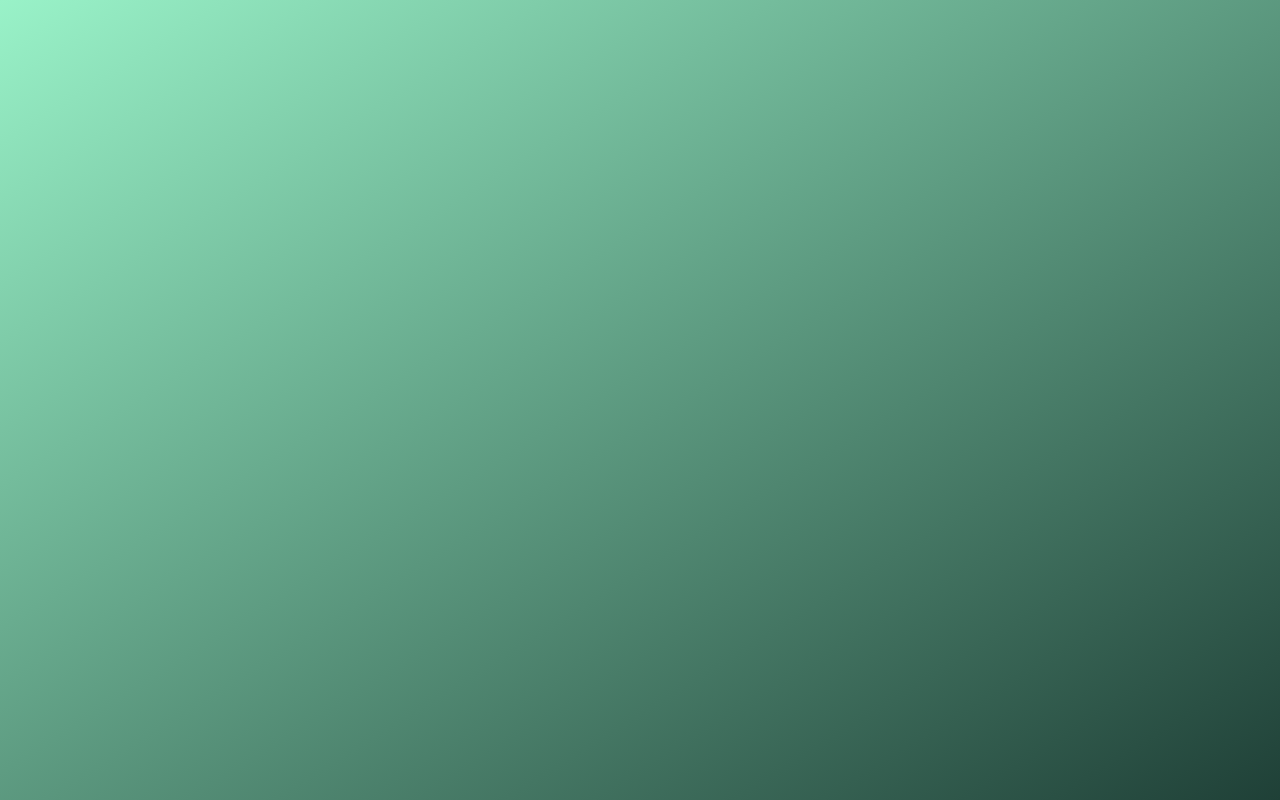
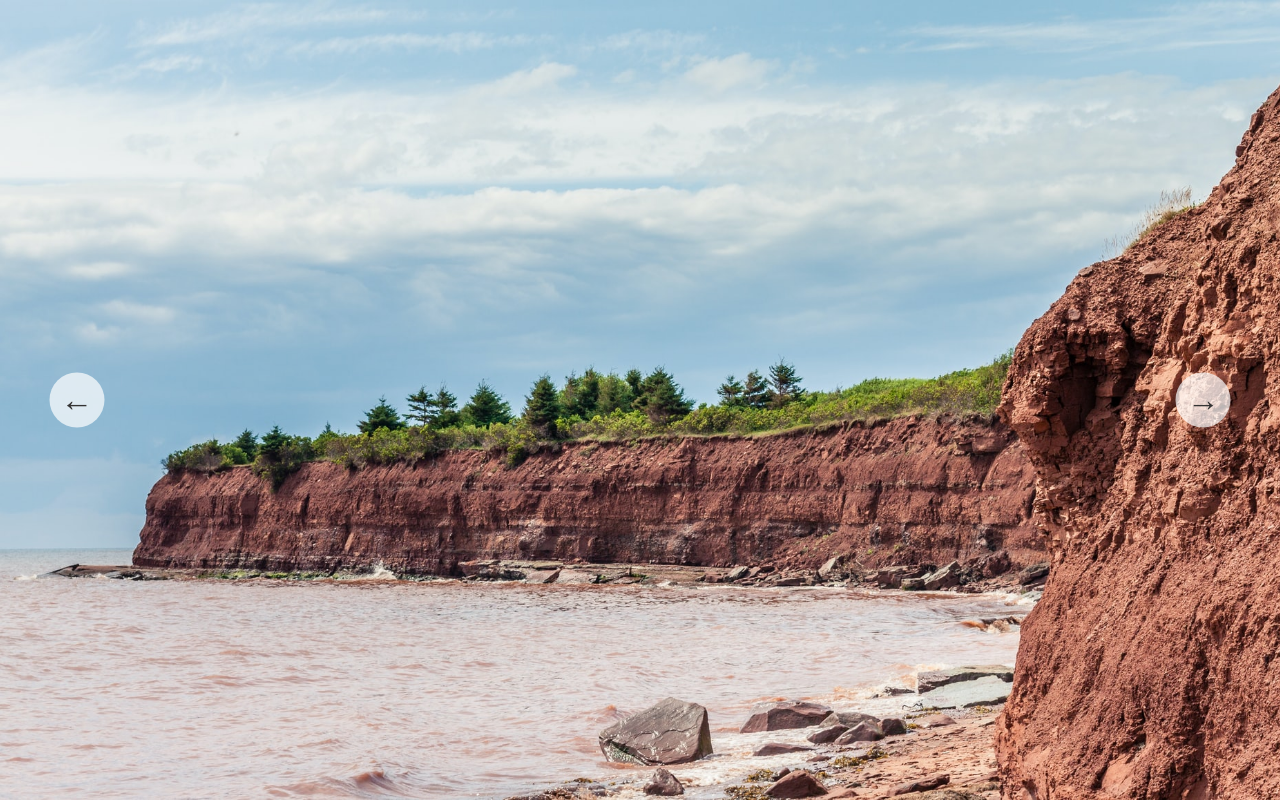
Before and after one commit to dimitarradulov/nature-slider, a plain HTML site: page index.html in a window 1280 px wide. Drawn offline with Linux system fonts and the light colour scheme.

Commit message:
Added slider style and buttons

```diff
--- a/index.html
+++ b/index.html
@@ -8,6 +8,11 @@
     <link rel="stylesheet" href="style.css" />
   </head>
   <body>
+    <div class="slide"><img src="nature.jpg" alt="Photo 1" /></div>
+    <div class="slide"><img src="nature2.jpg" alt="Photo 2" /></div>
+    <button class="slider__btn slider__btn--left">&larr;</button>
+    <button class="slider__btn slider__btn--right">&rarr;</button>
+
     <script src="script.js"></script>
   </body>
 </html>
--- a/style.css
+++ b/style.css
@@ -11,17 +11,66 @@ html {
 
 body {
   height: 100vh;
-  /* background-color: #f4d03f;
-  background-image: linear-gradient(132deg, #f4d03f 0%, #16a085 100%); */
-  background: #1f4037; /* fallback for old browsers */
-  background: -webkit-linear-gradient(
-    to right bottom,
-    #99f2c8,
-    #1f4037
-  ); /* Chrome 10-25, Safari 5.1-6 */
-  background: linear-gradient(
-    to right bottom,
-    #99f2c8,
-    #1f4037
-  ); /* W3C, IE 10+/ Edge, Firefox 16+, Chrome 26+, Opera 12+, Safari 7+ */
+
+  background: #1f4037;
+  background: -webkit-linear-gradient(to right bottom, #99f2c8, #1f4037);
+  background: linear-gradient(to right bottom, #99f2c8, #1f4037);
+
+  overflow: hidden;
 }
+
+.slider {
+  max-width: 100rem;
+  height: 100%;
+  margin: 0 auto;
+  position: relative;
+
+  /* IN THE END */
+  overflow: hidden;
+}
+
+.slide {
+  position: absolute;
+  top: 0;
+  width: 100%;
+  height: 100%;
+  display: flex;
+  align-items: center;
+  justify-content: center;
+
+  /* THIS creates the animation! */
+  transition: transform 1s;
+}
+
+.slide > img {
+  /* Only for images that have different size than slide */
+  width: 100%;
+  height: 100%;
+  object-fit: cover;
+}
+
+.slider__btn {
+  position: absolute;
+  top: 50%;
+  z-index: 10;
+
+  border: none;
+  background: rgba(255, 255, 255, 0.7);
+  font-family: inherit;
+  color: #333;
+  border-radius: 50%;
+  height: 5.5rem;
+  width: 5.5rem;
+  font-size: 3.25rem;
+  cursor: pointer;
+}
+
+.slider__btn--left {
+  left: 6%;
+  transform: translate(-50%, -50%);
+}
+
+.slider__btn--right {
+  right: 6%;
+  transform: translate(50%, -50%);
+}
```
Also changed, not shown: script.js (+12 -0 lines), nature.jpg (added), nature2.jpg (added).
